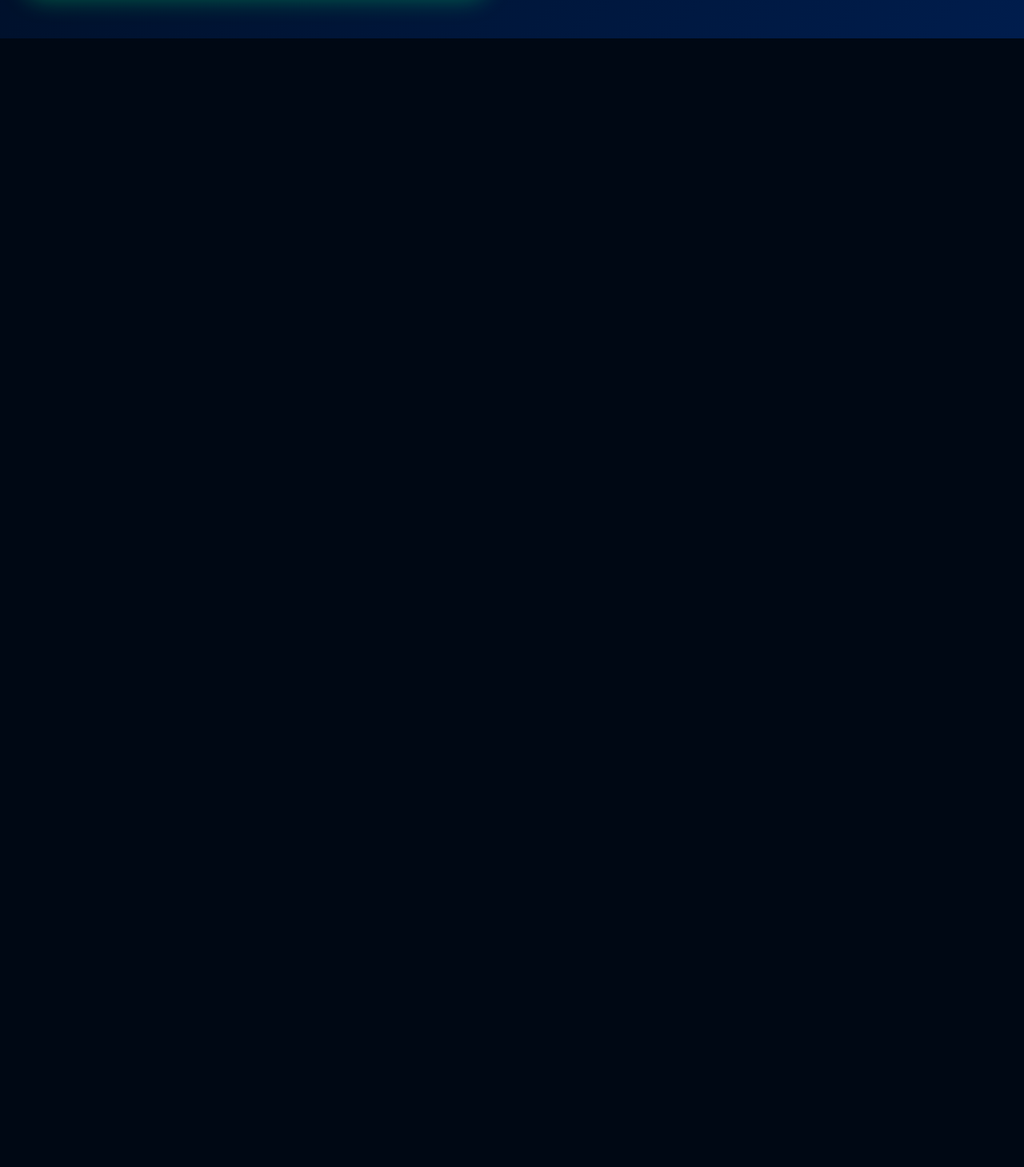
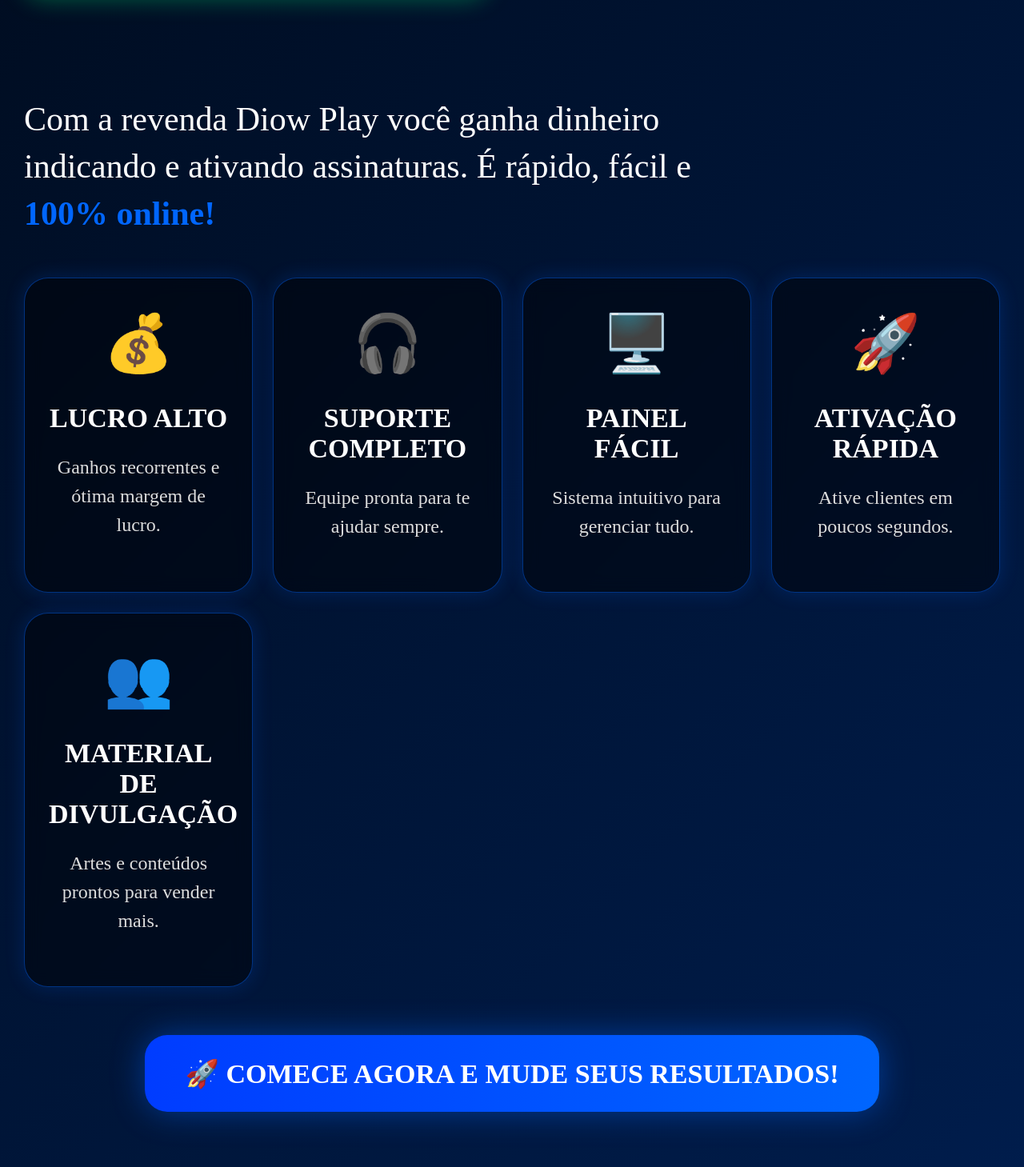
Before and after one commit to diorleip/diowplay-site, a Next.js app: page / in a window 1280 px wide. Shown: the part 951-2410 px from the top of the page at 80% size. Before the commit the page ends 999 px from the top, so only its background shows below. Built offline with nearby package versions, Linux system fonts and the light colour scheme.

Commit message:
Atualização landing

```diff
--- a/app/page.tsx
+++ b/app/page.tsx
@@ -9,8 +9,10 @@
         background:
           "linear-gradient(135deg,#000814 0%, #001d4d 100%)",
         color: "white",
+        overflow: "hidden",
       }}
     >
+      {/* CONTAINER */}
       <div
         style={{
           maxWidth: "1400px",
@@ -18,7 +20,7 @@
           padding: "50px 30px",
         }}
       >
-        {/* TOPO */}
+        {/* LOGO */}
         <div
           style={{
             display: "flex",
@@ -249,6 +251,156 @@
             />
           </div>
         </div>
+
+        {/* BENEFÍCIOS */}
+        <section
+          style={{
+            width: "100%",
+            padding: "80px 0 100px",
+          }}
+        >
+          {/* Texto topo */}
+          <div
+            style={{
+              marginBottom: "50px",
+            }}
+          >
+            <p
+              style={{
+                fontSize: "42px",
+                color: "#fff",
+                lineHeight: 1.4,
+                maxWidth: "900px",
+                fontWeight: 500,
+              }}
+            >
+              Com a revenda Diow Play você ganha
+              dinheiro indicando e ativando assinaturas.
+              É rápido, fácil e{" "}
+              <span
+                style={{
+                  color: "#0066FF",
+                  fontWeight: 700,
+                }}
+              >
+                100% online!
+              </span>
+            </p>
+          </div>
+
+          {/* Cards */}
+          <div
+            style={{
+              display: "grid",
+              gridTemplateColumns:
+                "repeat(auto-fit, minmax(240px, 1fr))",
+              gap: "25px",
+            }}
+          >
+            {[
+              {
+                icon: "💰",
+                title: "LUCRO ALTO",
+                desc: "Ganhos recorrentes e ótima margem de lucro.",
+              },
+              {
+                icon: "🎧",
+                title: "SUPORTE COMPLETO",
+                desc: "Equipe pronta para te ajudar sempre.",
+              },
+              {
+                icon: "🖥️",
+                title: "PAINEL FÁCIL",
+                desc: "Sistema intuitivo para gerenciar tudo.",
+              },
+              {
+                icon: "🚀",
+                title: "ATIVAÇÃO RÁPIDA",
+                desc: "Ative clientes em poucos segundos.",
+              },
+              {
+                icon: "👥",
+                title: "MATERIAL DE DIVULGAÇÃO",
+                desc: "Artes e conteúdos prontos para vender mais.",
+              },
+            ].map((item, index) => (
+              <div
+                key={index}
+                style={{
+                  background: "rgba(0,0,0,0.45)",
+                  border:
+                    "1px solid rgba(0,102,255,0.45)",
+                  borderRadius: "30px",
+                  padding: "40px 30px",
+                  textAlign: "center",
+                  backdropFilter: "blur(10px)",
+                  boxShadow:
+                    "0 0 25px rgba(0,102,255,0.2)",
+                }}
+              >
+                <div
+                  style={{
+                    fontSize: "70px",
+                    marginBottom: "25px",
+                  }}
+                >
+                  {item.icon}
+                </div>
+
+                <h3
+                  style={{
+                    fontSize: "34px",
+                    fontWeight: 900,
+                    marginBottom: "20px",
+                    color: "#fff",
+                  }}
+                >
+                  {item.title}
+                </h3>
+
+                <p
+                  style={{
+                    fontSize: "24px",
+                    color: "#ddd",
+                    lineHeight: 1.5,
+                  }}
+                >
+                  {item.desc}
+                </p>
+              </div>
+            ))}
+          </div>
+
+          {/* CTA */}
+          <div
+            style={{
+              marginTop: "60px",
+              textAlign: "center",
+            }}
+          >
+            <a
+              href="https://diowplay.sigma.st/#/rs/K4Wrwq91eN/rlKWO3Wzo7"
+              target="_blank"
+              style={{
+                display: "inline-flex",
+                alignItems: "center",
+                gap: "20px",
+                background:
+                  "linear-gradient(90deg,#003cff,#0066FF)",
+                color: "#fff",
+                textDecoration: "none",
+                padding: "28px 50px",
+                borderRadius: "28px",
+                fontSize: "34px",
+                fontWeight: 900,
+                boxShadow:
+                  "0 0 40px rgba(0,102,255,0.45)",
+              }}
+            >
+              🚀 COMECE AGORA E MUDE SEUS RESULTADOS!
+            </a>
+          </div>
+        </section>
       </div>
     </div>
   );
```
Also changed, not shown: 1 other file (tests, documents, lock files or other folders).
